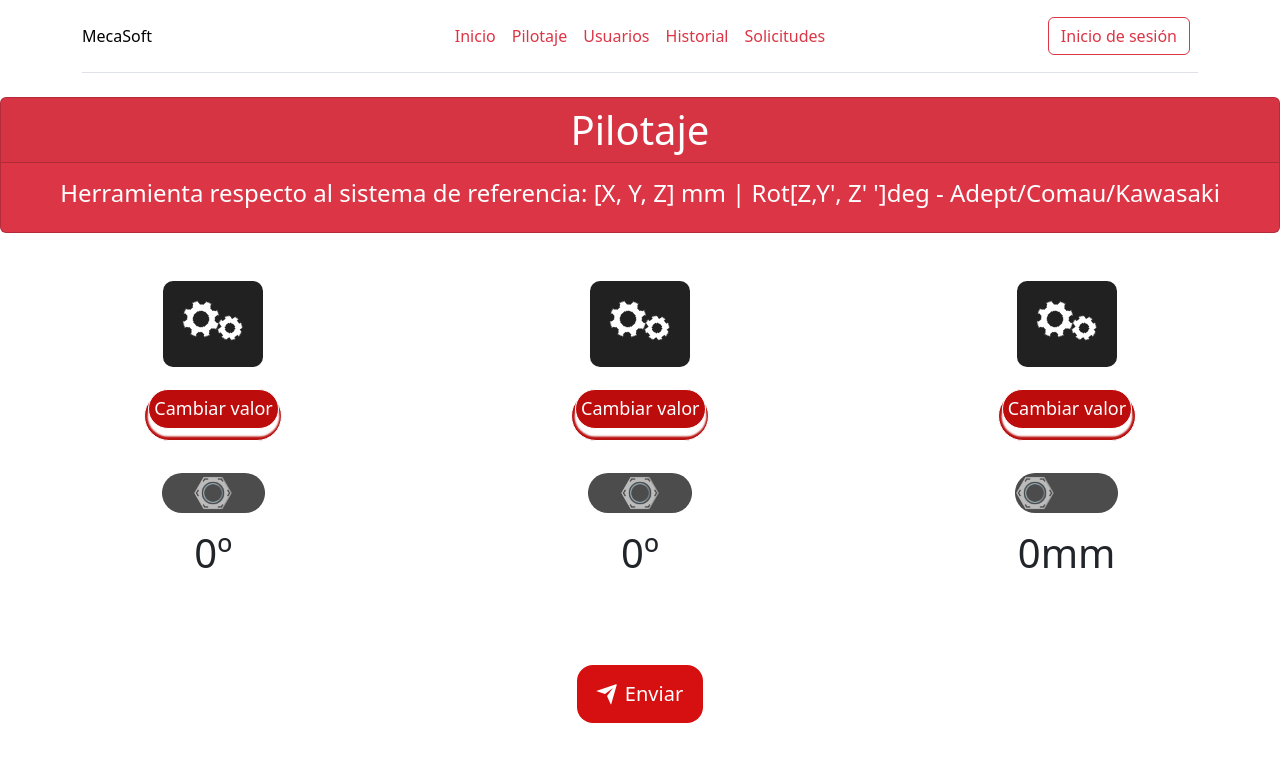
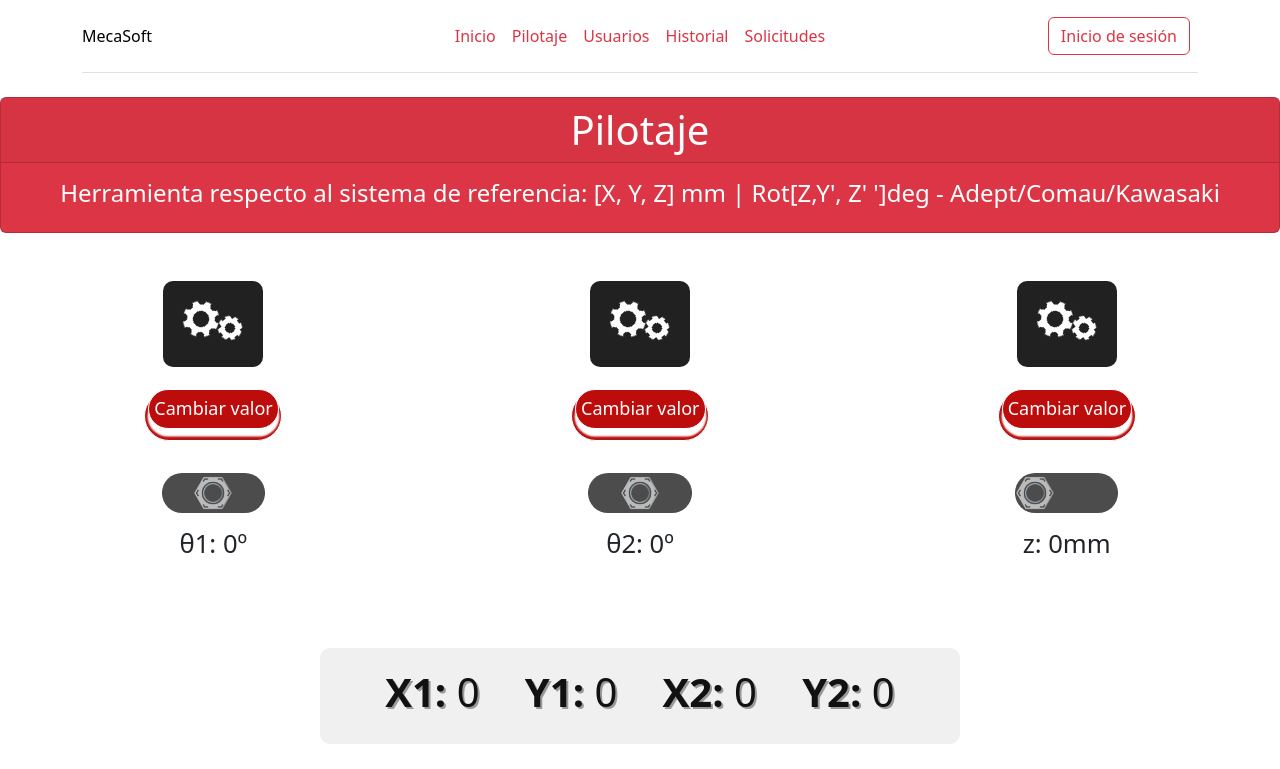
Before and after one commit to Darioantonio20/MecaSoft-Front-end, a React (Vite) app in the folder MecaSoft/: page /pilotaje in a window 1280 px wide. Shown: the top 769 px of the page. Built offline with nearby package versions, Linux system fonts and the light colour scheme.

Commit message:
[FIX] ilustraciónes de pilotaje

```diff
--- a/MecaSoft/src/pages/Pilotaje.jsx
+++ b/MecaSoft/src/pages/Pilotaje.jsx
@@ -153,10 +153,10 @@ function Pilotaje() {
                             </div>
                             <div id="h4-container" style={{ display: 'flex', justifyContent: 'center', alignItems: 'center' }}>
                                 <div id="h4-subcontainer" style={{ display: 'flex', justifyContent: 'center', alignItems: 'center' }}>
-                                    <h4 style={{ fontSize: '2.5em' }}>
-                                        {value}º
+                                    <h5 style={{ fontSize: '1.6em' }}>
+                                    θ1: {value}º
                                         <span></span>
-                                    </h4>
+                                    </h5>
                                 </div>
                             </div>
                         </div>
@@ -190,10 +190,10 @@ function Pilotaje() {
                             </div>
                             <div id="h4-container" style={{ display: 'flex', justifyContent: 'center', alignItems: 'center' }}>
                                 <div id="h4-subcontainer" style={{ display: 'flex', justifyContent: 'center', alignItems: 'center' }}>
-                                    <h4 style={{ fontSize: '2.5em' }}>
-                                        {value2}º
+                                    <h5 style={{ fontSize: '1.6em' }}>
+                                        θ2: {value2}º
                                         <span></span>
-                                    </h4>
+                                    </h5>
                                 </div>
                             </div>
                         </div>
@@ -227,8 +227,8 @@ function Pilotaje() {
                             </div>
                             <div id="h4-container" style={{ display: 'flex', justifyContent: 'center', alignItems: 'center' }}>
                                 <div id="h4-subcontainer" style={{ display: 'flex', justifyContent: 'center', alignItems: 'center' }}>
-                                    <h4 style={{ fontSize: '2.5em' }}>
-                                        {value3 + "mm"}
+                                    <h4 style={{ fontSize: '1.6em' }}>
+                                        z: {value3 + "mm"}
                                         <span></span>
                                     </h4>
                                 </div>
@@ -236,7 +236,12 @@ function Pilotaje() {
                         </div>
                     </div>
                 </div>
-
+            </div>
+            <div className="col-6" style={{ display: 'flex', justifyContent: 'space-evenly', alignItems: 'center', marginTop: '3rem', marginBottom: '3rem', marginLeft: 'auto', marginRight: 'auto', backgroundColor: '#f0f0f0', color: '#121111', textShadow: '2px 2px #999999', borderRadius: '10px', padding: '20px' }}>
+                <h1><b>X1:</b> {value}</h1>
+                <h1><b>Y1:</b> {value2}</h1>
+                <h1><b>X2:</b> {value3}</h1>
+                <h1><b>Y2:</b> {value3}</h1>
             </div>
             <div className='mb-5 mt-5' style={{ display: 'flex', justifyContent: 'center' }}>
                 <button className='buttonSend text-center'>
```
Lines whose indentation alone changed are shown as unchanged.
